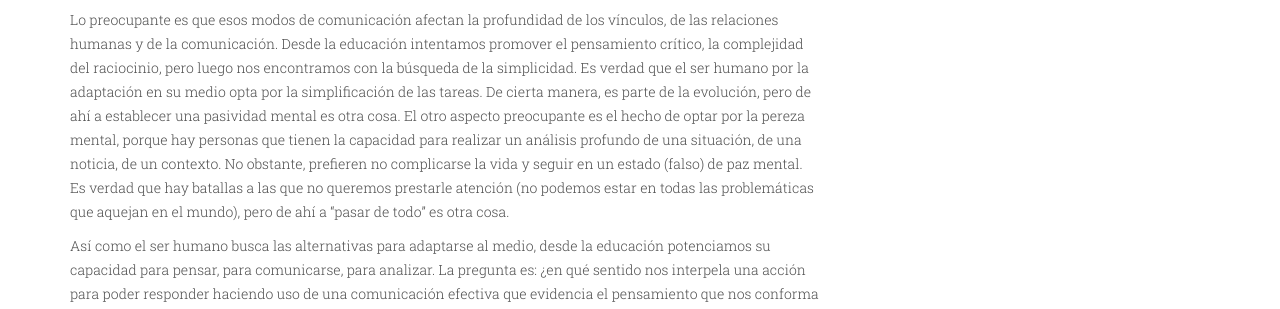
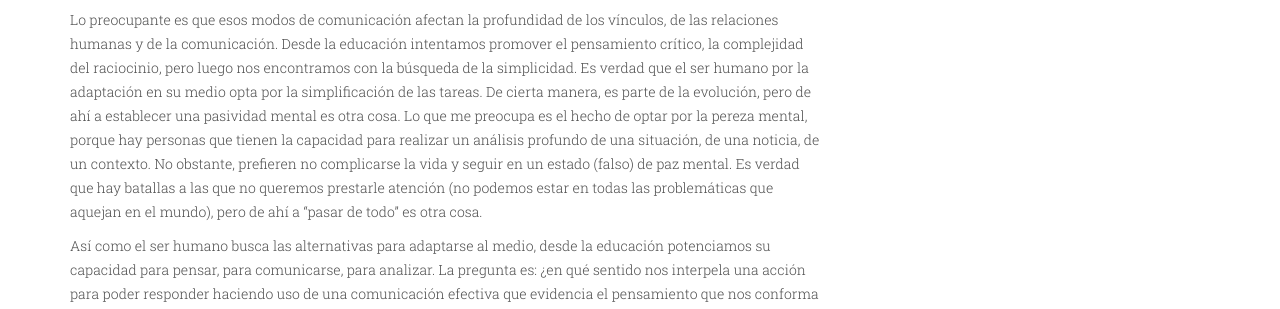
Before and after one commit to valeskacabrera/valeskacabrera.github.io, a Jekyll site: the page built from _posts/2026-08-21-la-comunicacion-humana.markdown, in a window 1280 px wide and 900 px high, scrolled down 997 px. Shown: the part 163-472 px from the top of the window. Built offline with Jekyll 4.4.1, drawn with Linux system fonts in a browser that asks for light colours; some web fonts are replaced.

Commit message:
Update 2026-08-21-la-comunicacion-humana.markdown

```diff
--- a/_posts/2026-08-21-la-comunicacion-humana.markdown
+++ b/_posts/2026-08-21-la-comunicacion-humana.markdown
@@ -11,7 +11,7 @@ categories: [Educacion]
 
 Hace unos días leí la publicación de la psicóloga Pilar Sordo titulada “Es cada vez más difícil generar conversaciones reales”. Ella hacía referencia a la crisis que atraviesa la comunicación humana y el impacto del diálogo interno (cada vez más reducido) y su efecto en la salud mental. Aunque la comunicación es un aspecto que se analiza desde diferentes áreas, quisiera guiar este escrito hacia la educación. Con el vocabulario expresamos lo que nos sucede en el interior (pensamientos), todo ello materializado en gestos tan cotidianos como la **escritura** la cual, en el último tiempo, se ha combinado con el uso de emoticones para el intercambio del lenguaje —para expresar lo que sentimos enviamos una carita 😀— y, en el caso de la **escucha**, con expresiones pre-hechas que están en nuestro día a día o en las redes sociales, siendo palabras o frases que se repiten una y otra vez para interactuar usando una jerga actual. Como si expresarnos mal estuviera de moda.
 
-Lo preocupante es que esos modos de comunicación afectan la profundidad de los vínculos, de las relaciones humanas y de la comunicación. Desde la educación intentamos promover el pensamiento crítico, la complejidad del raciocinio, pero luego nos encontramos con la búsqueda de la simplicidad. Es verdad que el ser humano por la adaptación en su medio opta por la simplificación de las tareas. De cierta manera, es parte de la evolución, pero de ahí a establecer una pasividad mental es otra cosa. El otro aspecto preocupante es el hecho de optar por la pereza mental, porque hay personas que tienen la capacidad para realizar un análisis profundo de una situación, de una noticia, de un contexto. No obstante, prefieren no complicarse la vida y seguir en un estado (falso) de paz mental. Es verdad que hay batallas a las que no queremos prestarle atención (no podemos estar en todas las problemáticas que aquejan en el mundo), pero de ahí a “pasar de todo” es otra cosa.
+Lo preocupante es que esos modos de comunicación afectan la profundidad de los vínculos, de las relaciones humanas y de la comunicación. Desde la educación intentamos promover el pensamiento crítico, la complejidad del raciocinio, pero luego nos encontramos con la búsqueda de la simplicidad. Es verdad que el ser humano por la adaptación en su medio opta por la simplificación de las tareas. De cierta manera, es parte de la evolución, pero de ahí a establecer una pasividad mental es otra cosa. Lo que me preocupa es el hecho de optar por la pereza mental, porque hay personas que tienen la capacidad para realizar un análisis profundo de una situación, de una noticia, de un contexto. No obstante, prefieren no complicarse la vida y seguir en un estado (falso) de paz mental. Es verdad que hay batallas a las que no queremos prestarle atención (no podemos estar en todas las problemáticas que aquejan en el mundo), pero de ahí a “pasar de todo” es otra cosa.
 
 Así como el ser humano busca las alternativas para adaptarse al medio, desde la educación potenciamos su capacidad para pensar, para comunicarse, para analizar. La pregunta es: ¿en qué sentido nos interpela una acción para poder responder haciendo uso de una comunicación efectiva que evidencia el pensamiento que nos conforma como personas? Considerando que la educación se desarrolla al largo de la vida y que esas cualidades que aprendemos desde el primer año de escolarización deberían seguir su camino de reaprender, propongo un ejemplo de la involución comunicativa: una maestra de primaria tiene deficiencias en la comunicación con las familias y con sus estudiantes se da cuenta de ello y para “mejorar” recurre a la IA para responder los correos de manera más cordial. ¿Qué habilidades mejora? Quizás el resultado es que esas familias reciben una respuesta más acorde a su rol, pero luego, en persona, no se evidencia la cordialidad expuesta en el escrito del correo. O al revés, personas que sienten que se comunican mejor de manera presencial y que evitan la escritura. ¡Recuerdo tantas interacciones con respuestas monosílabas —o con silencios amables y vacíos—! En cualquier caso, lo que veo es la falta de disponibilidad por no abrirse al diálogo en la sociedad actual, donde no somos del todo conscientes de la comunicación y del cuidado de las relaciones que parten con la palabra, con la atención, la escucha y con el modo de estar y de responder al otro.
 
```
